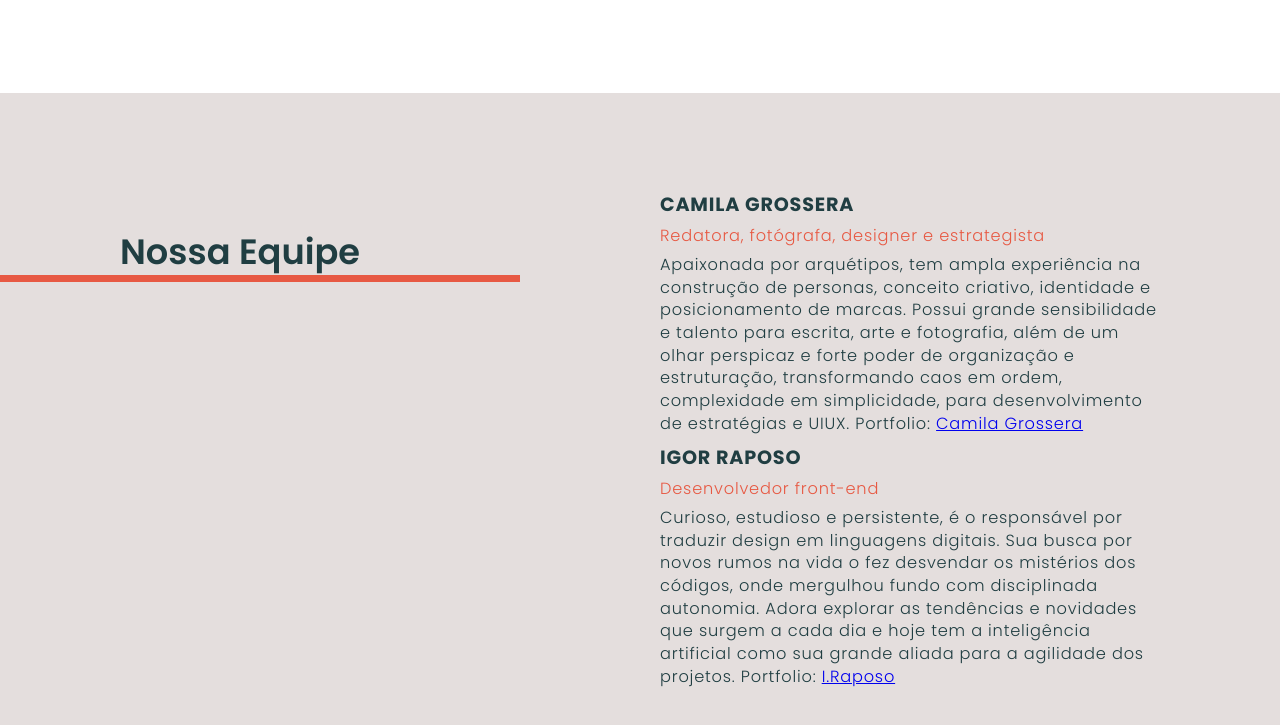
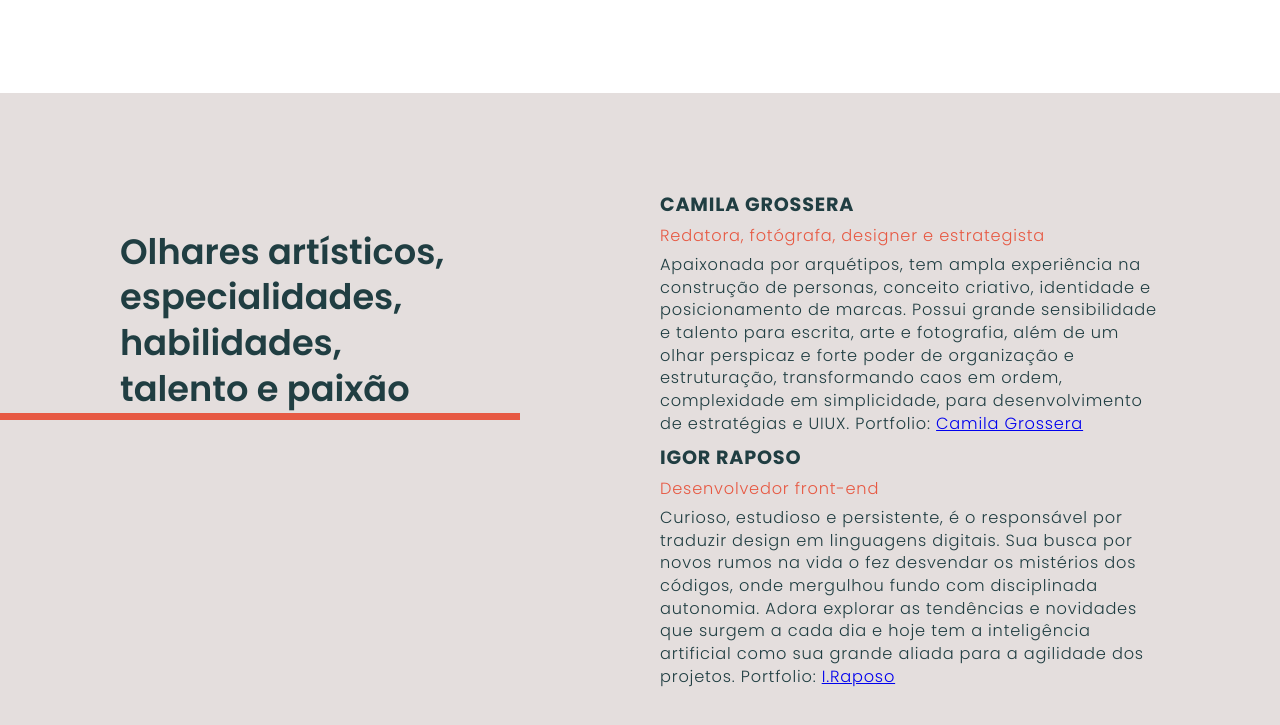
Before and after one commit to Raposo87/Part-cula, a plain HTML site: page index.html in a window 1280 px wide. Shown: the part 1630-2355 px from the top of the page. Drawn offline with nearby package versions, Linux system fonts and the light colour scheme; a web font is replaced by a local one.

Commit message:
atualização

```diff
--- a/index.html
+++ b/index.html
@@ -45,9 +45,9 @@
             </div>
         </div>
     </section>
-
     <section id="about" class="process-section">
         <div class="container">
+
             <div>
                 <h2>Um caminho para encontrar uma expressão autêntica</h2>
             </div>
@@ -81,12 +81,12 @@
         </div>
     </section>
 
-
-
     <section id="team" class="team-section">
         <div class="container">
             <div>
-                <h2>Nossa Equipe</h2>
+                <h2>Olhares artísticos,
+                    especialidades,
+                    habilidades, talento e paixão</h2>
             </div>
             <div>
                 <p><strong>CAMILA GROSSERA</strong>
```
